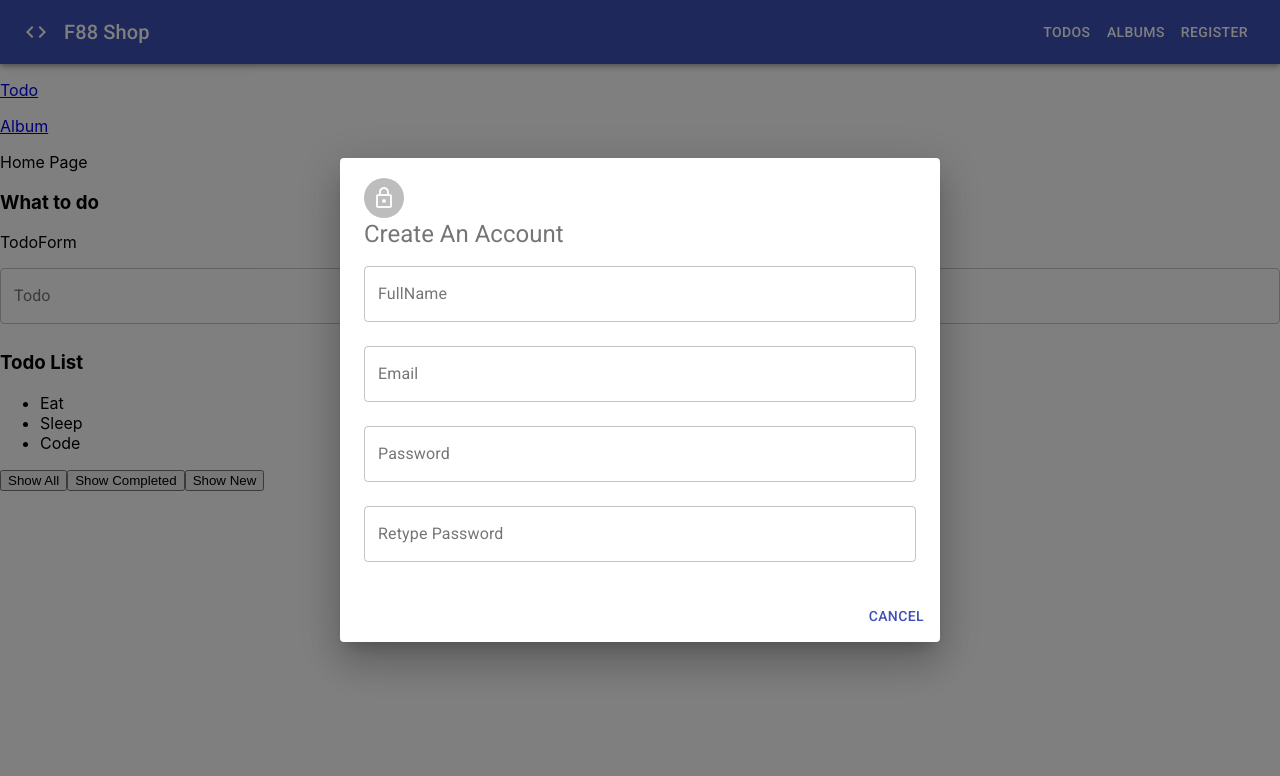
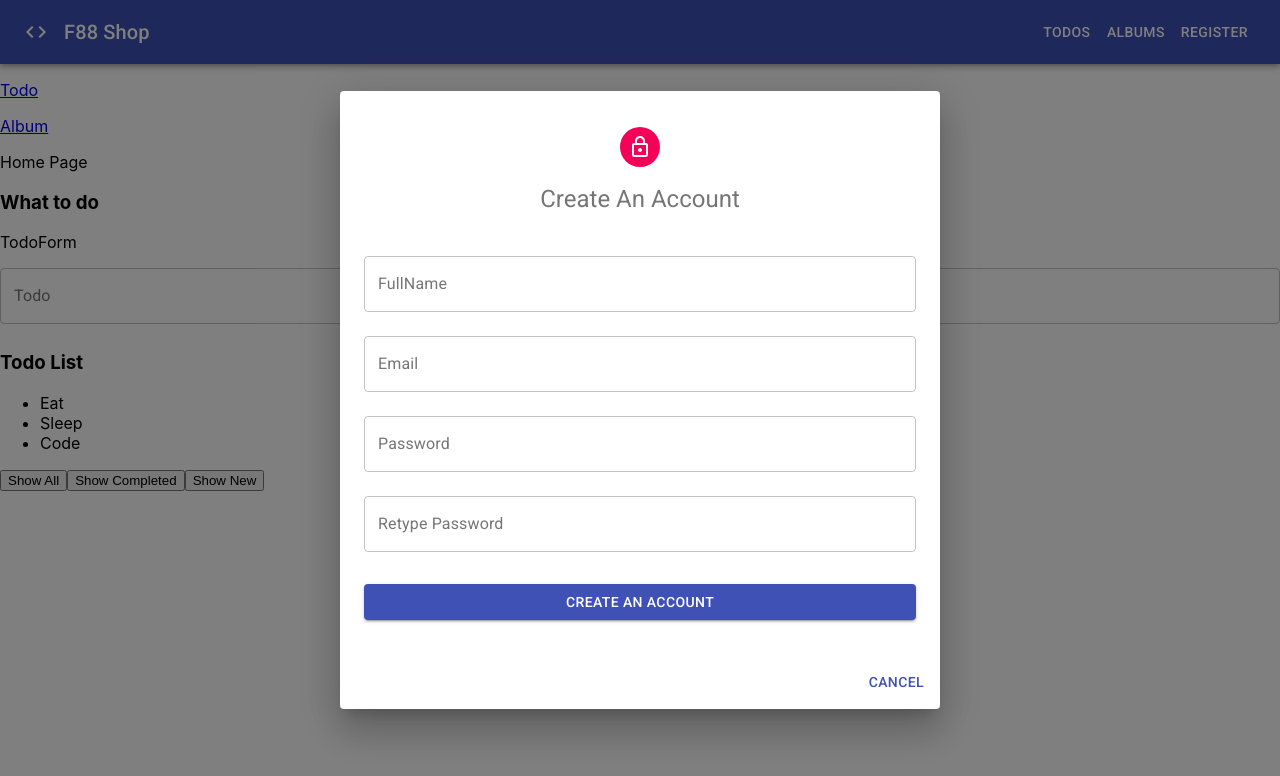
Before and after one commit to TranVanNghia170735/learn-reactjs, a React (Create React App) app: page / in a window 1280 px wide. Both pictures are taken after a click on the button "REGISTER". Shown: the top 776 px of the page. Built offline with nearby package versions, Linux system fonts and the light colour scheme; no server answers.

Commit message:
[FE] 006 Styles cho form đăng kí

```diff
--- a/src/features/Auth/components/RegisterForm/index.jsx
+++ b/src/features/Auth/components/RegisterForm/index.jsx
@@ -4,8 +4,31 @@
 import { useForm } from 'react-hook-form';
 import { yupResolver } from '@hookform/resolvers/yup';
 import * as yup from "yup";
-import { Avatar, Typography } from '@material-ui/core';
+import { Avatar, Button, Typography } from '@material-ui/core';
 import { LockOutlined } from '@mui/icons-material';
+import { makeStyles } from '@material-ui/core/styles';
+
+
+const useStyles = makeStyles((theme) =>({
+    root: {
+        paddingTop:theme.spacing(2),
+    },
+
+    avatar: {
+        margin: '0 auto',
+        backgroundColor: theme.palette.secondary.main
+    },
+
+    title: {
+        margin: theme.spacing(2, 0, 3, 0),
+        textAlign: 'center',
+    },
+
+    submit: {
+        margin: theme.spacing(3, 0, 2, 0),
+    },
+
+}));
 
 RegisterForm.propTypes = {
     onSubmit: PropTypes.func,
@@ -13,6 +36,7 @@
 };
 
 function RegisterForm(props) {
+    const classes = useStyles();
     const schema = yup.object().shape({
         title: yup.string().required('Please enter title').min(5, 'Title is too short'),
       });
@@ -36,12 +60,13 @@
     }
 
     return (
-        <div>
-            <Avatar>
+
+        <div className={classes.root}>
+            <Avatar className={classes.avatar}>
                 <LockOutlined></LockOutlined>
             </Avatar>
 
-            <Typography component="h3" variant="h5">
+            <Typography className={classes.title} component="h3" variant="h5">
                 Create An Account
             </Typography>
 
@@ -50,11 +75,12 @@
                 <InputField name="email" label="Email" form={form} />
                 <InputField name="password" label="Password" form={form} />
                 <InputField name="retypePassword" label="Retype Password" form={form} />
+
+                <Button className={classes.submit} variant="contained" color="primary" fullWidth>
+                    Create an account
+                </Button>
             </form>
         </div>
-
-
-
     );
 }
 
```
